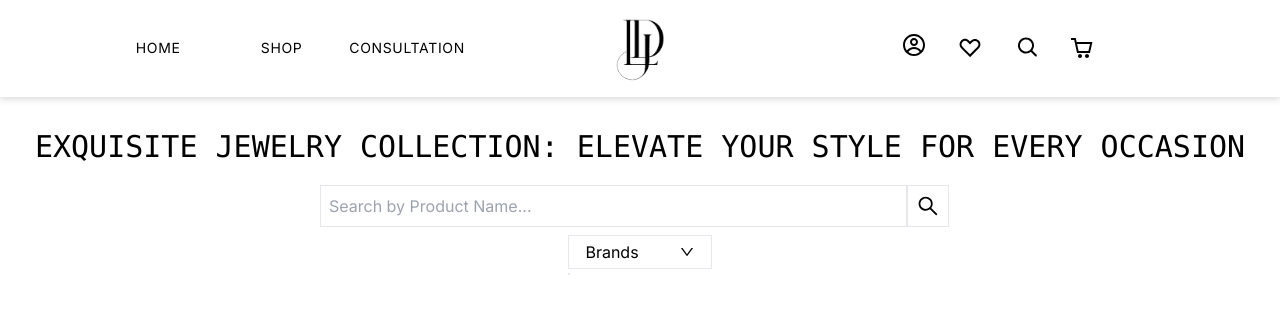
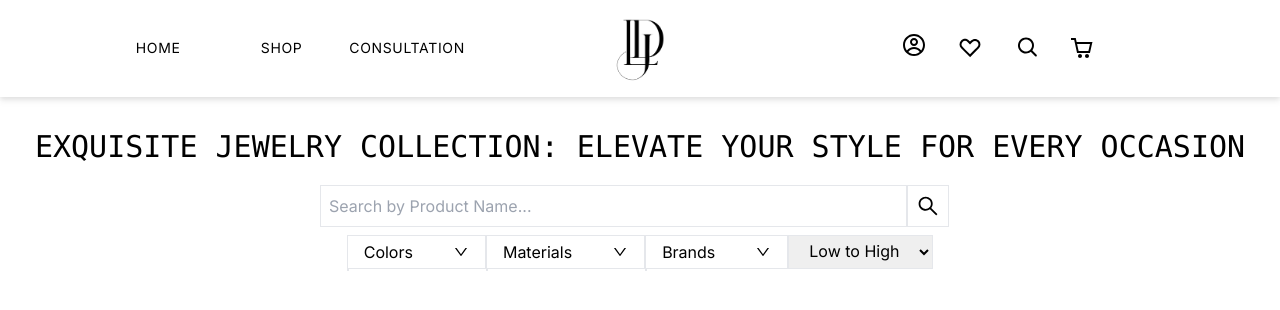
Before and after one commit to Parth-Prajapati18/Parth-ShoppingApp, a Next.js app in the folder ecommerceapp/: page /shop in a window 1280 px wide. Shown: the top 310 px of the page. Built offline with nearby package versions, Linux system fonts and the light colour scheme.

Commit message:
continuing shop page

```diff
--- a/ecommerceapp/app/shop/page.js
+++ b/ecommerceapp/app/shop/page.js
@@ -5,23 +5,59 @@ import products from './data'
 
 export default function Shop() {
 
-  const [isOpen, setIsOpen] = useState(false);
+  const [isOpenComp, setIsOpenComp] = useState(false);
+  const [isOpenColor, setIsOpenColor] = useState(false);
+  const [isOpenMate, setIsOpenMate] = useState(false);
+
+  const [sortOrder, setSortOrder] = useState('asc');
   const [selectedComapany, setSelectedComapny] = useState([]);
+  const [selectedColor, setSelectedColor] = useState([]);
+  const [selectedMaterial, setSelectedMaterial] = useState([]);
+
   const uniqueCompanies = ['All Brands', 1, 3, ...new Set(products.map((product) => product.company))];
+  const uniqueMaterial = ['All Materail', 1, 3, ...new Set(products.map((product) => product.material))];
+  const uniqueColor = ['All Colors', 1, 3, ...new Set(products.map((product) => product.color))];
+
+  // Handle changing the sort order
+  const handleSortOrderChange = (event) => {
+    setSortOrder(event.target.value);
+  };
 
   // Handle clicking on a company item in the filter
   const handleCompFilterChange = (item) => {
-    const updatedItems = selectedComapany.includes(item) ? selectedComapany.filter((checkedItem)=> checkedItem !== item ) : [...selectedComapany, item]
+    const updatedItems = selectedComapany.includes(item) ? selectedComapany.filter((checkedItem) => checkedItem !== item) : [...selectedComapany, item]
     setSelectedComapny(updatedItems);
-    console.log({selectedComapany})
+    console.log({ selectedComapany })
   }
+
+  // Handle clicking on a color item in the filter
+  const handleColorFilterChange = (item) => {
+    const updatedItems = selectedColor.includes(item)
+      ? selectedColor.filter((checkedItem) => checkedItem !== item)
+      : [...selectedColor, item];
+    setSelectedColor(updatedItems);
+    console.log({ selectedColor });
+  };
+
+  // Handle clicking on a material item in the filter
+  const handleMaterialFilterChange = (item) => {
+    const updatedItems = selectedMaterial.includes(item)
+      ? selectedMaterial.filter((checkedItem) => checkedItem !== item)
+      : [...selectedMaterial, item];
+    setSelectedMaterial(updatedItems);
+    console.log({ selectedMaterial });
+  };
 
   return (
     <div>
+
+      {/* Main heading Start*/}
       <h2 className='my-3 mx-1 md:mt-8 md:mb-3 text-lg md:text-3xl font-medium uppercase text-center font-mono overflow-hidden'>
         Exquisite Jewelry Collection: Elevate Your Style for Every Occasion
       </h2>
+      {/* Main heading End*/}
 
+      {/* Filter and search Start */}
       <div className='flex flex-col items-center focus:border-blue-300'>
         {/* Search Bar */}
         <div className='flex items-center w-1/2 m-2'>
@@ -37,17 +73,90 @@ export default function Shop() {
         </div>
 
         {/* Filter Three tabs   */}
+
+        <div className='flex'>
+
+          {/* Dropdown checkbox for Color */}
           <div>
-          {/* Dropdown checkbox */}
-          <div className='inline-block' tabIndex="100">
-            <div className='relative cursor-pointer flex justify-between gap-10 items-center border py-1 px-4' onClick={()=>setIsOpen(!isOpen)}>
-              { selectedComapany.length === 0 ? 'Brands' : `${selectedComapany[0]}`}
-              { isOpen ? <AiOutlineUp /> : <AiOutlineDown /> }
+          <div className={`relative cursor-pointer flex items-center border py-1 px-4 ${selectedColor.length > 1 ? 'gap-3' : 'gap-10'}`} onClick={() => setIsOpenColor(!isOpenColor)}>
+            <div className="flex gap-5">
+              {selectedColor.length === 0 ? 'Colors' : (
+                <>
+                  <span>{selectedColor[0]}</span>
+                  {selectedColor.length > 1 && (
+                    <span className="text-sm text-blue-800 py-1">+{selectedColor.length - 1} more</span>
+                  )}
+                </>
+              )}
+            </div>
+            {isOpenColor ? <AiOutlineUp /> : <AiOutlineDown />}
+          </div>
+          {/* Drop down for Color */}
+          <div className='absolute bg-white border'>
+            {isOpenColor && uniqueColor.map((item) => (
+              <label key={item} className='block py-1 px-5 cursor-pointer'>
+                <input
+                  type='checkbox'
+                  className='mr-2 leading-tight'
+                  checked={selectedColor.includes(item)}
+                  onChange={() => handleColorFilterChange(item)}
+                />
+                <span className='text-sm'>{item}</span>
+              </label>
+            ))}
+          </div>
           </div>
 
-            <div className='absolute bg-white border mt-1'>
+          {/* Dropdown checkbox for Material */}
+          <div>
+          <div className={`relative cursor-pointer flex items-center border py-1 px-4 ${selectedMaterial.length > 1 ? 'gap-3' : 'gap-10'}`} onClick={() => setIsOpenMate(!isOpenMate)}>
+            <div className="flex gap-5">
+              {selectedMaterial.length === 0 ? 'Materials' : (
+                <>
+                  <span>{selectedMaterial[0]}</span>
+                  {selectedMaterial.length > 1 && (
+                    <span className="text-sm text-blue-800 py-1">+{selectedMaterial.length - 1} more</span>
+                  )}
+                </>
+              )}
+            </div>
+            {isOpenMate ? <AiOutlineUp /> : <AiOutlineDown />}
+          </div>
+          {/* Drop down for Material */}
+          <div className='absolute bg-white border'>
+            {isOpenMate && uniqueMaterial.map((item) => (
+              <label key={item} className='block py-1 px-5 cursor-pointer'>
+                <input
+                  type='checkbox'
+                  className='mr-2 leading-tight'
+                  checked={selectedMaterial.includes(item)}
+                  onChange={() => handleMaterialFilterChange(item)}
+                />
+                <span className='text-sm'>{item}</span>
+              </label>
+            ))}
+          </div>
+          </div>
 
-              { isOpen && uniqueCompanies.map((item) => (
+
+          {/* Dropdown checkbox  START*/}
+          <div>
+          <div className={`relative cursor-pointer flex items-center border py-1 px-4 ${selectedComapany.length > 1 ? 'gap-3' : 'gap-10'}`} onClick={() => setIsOpenComp(!isOpenComp)}>
+            <div className="flex gap-5">
+              {selectedComapany.length === 0 ? 'Brands' : (
+                <>
+                  <span>{selectedComapany[0]}</span>
+                  {selectedComapany.length > 1 && (
+                    <span className="text-sm text-blue-800 py-1">+{selectedComapany.length - 1} more</span>
+                  )}
+                </>
+              )}
+            </div>
+            {isOpenComp ? <AiOutlineUp /> : <AiOutlineDown />}
+          </div>
+          {/* Drop down*/}
+          <div className='absolute bg-white border'>
+            {isOpenComp && uniqueCompanies.map((item) => (
               <label key={item} className='block py-1 px-5 cursor-pointer'>
                 <input
                   type='checkbox'
@@ -60,10 +169,27 @@ export default function Shop() {
             ))}
           </div>
           </div>
-        </div>
+          {/* Dropdown checkbox  End*/}
 
 
+          {/* Sort Order Start */}
+          <select
+            id='sortOrder'
+            onChange={handleSortOrderChange}
+            value={sortOrder}
+            className='border py-1 px-4'
+            aria-label='Sort by Price'
+          >
+            <option value='asc'>Low to High</option>
+            <option value='desc'>High to Low</option>
+          </select>
+          {/* Sort Order End */}
+
         </div>
+        {/* Filter Three tabs End*/}
+      </div>
+      {/* Filter and search End */}
+
     </div>
   )
 }
```
Lines whose indentation alone changed are shown as unchanged.
